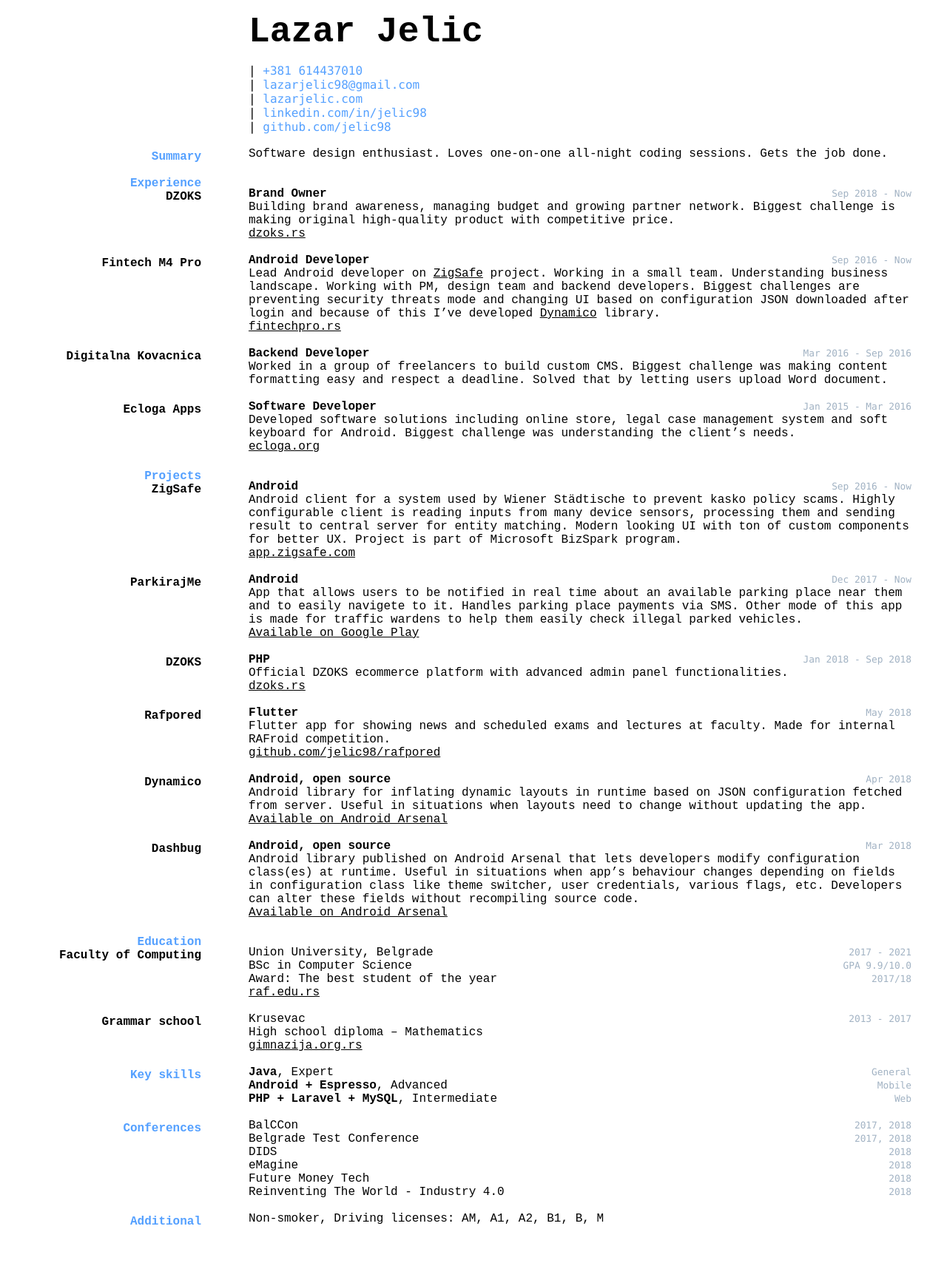
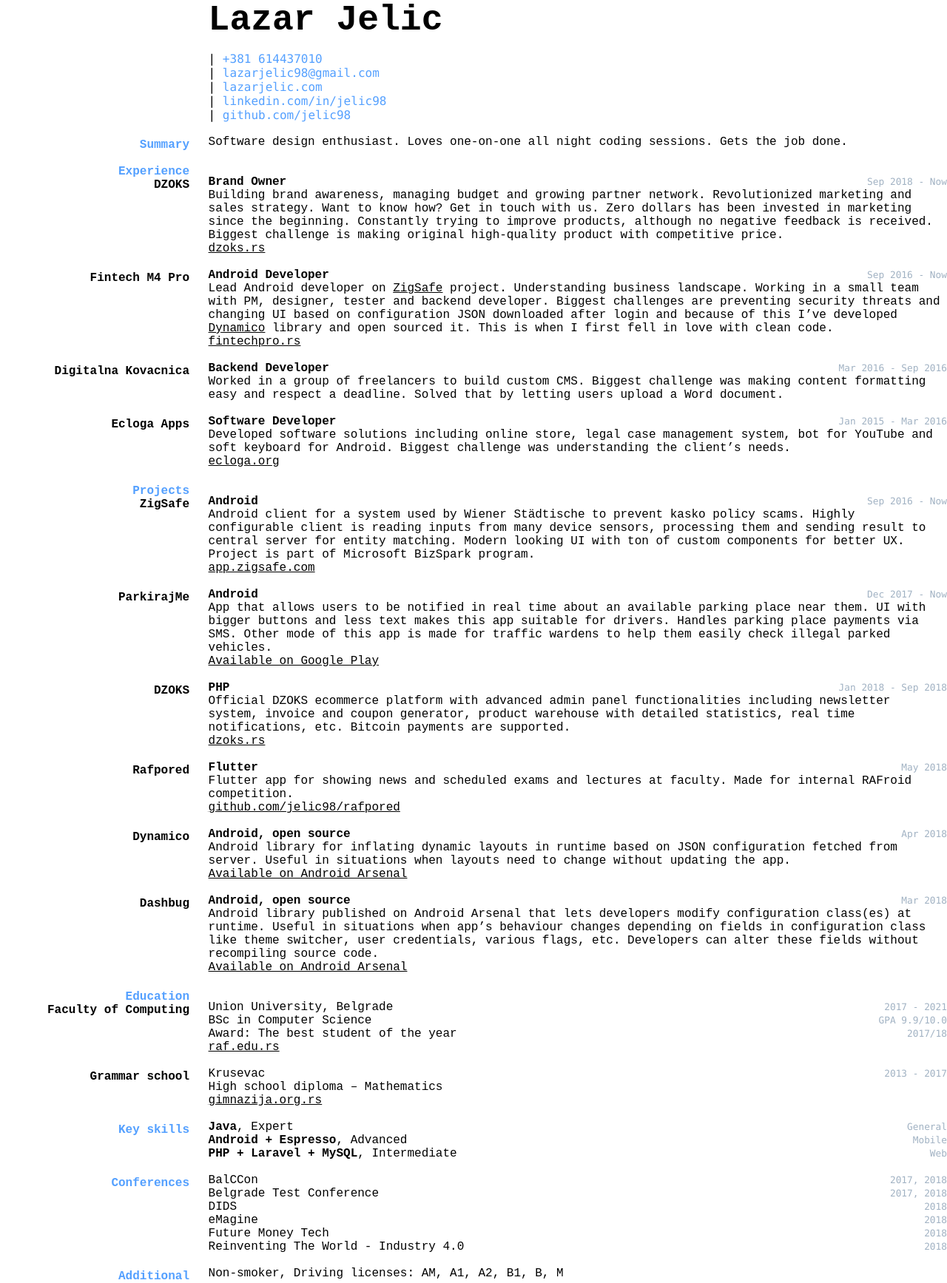
Before and after one commit to jelic98/cv, a Jekyll site: the page built from index.md, in a window 1280 px wide. Shown: the whole page at 74% size. Built offline with Jekyll 4.4.1, drawn with Linux system fonts in a browser that asks for light colours; our own code applies the rules of GitHub Pages for plain Markdown files; before the commit the page ends 1673 px from its top, so only the background shows below that.

```diff
--- a/index.md
+++ b/index.md
@@ -18,7 +18,7 @@ layout: cv
 </div>
 
 ## Summary
-Software design enthusiast. Loves one-on-one all-night coding sessions. Gets the job done.
+Software design enthusiast. Loves one-on-one all night coding sessions. Gets the job done.
 
 ## Experience
 
@@ -26,7 +26,7 @@ Software design enthusiast. Loves one-on-one all-night coding sessions. Gets the
 __Brand Owner__
 `Sep 2018 - Now`
 
-Building brand awareness, managing budget and growing partner network. Biggest challenge is making original high-quality product with competitive price.
+Building brand awareness, managing budget and growing partner network. Revolutionized marketing and sales strategy. Want to know how? Get in touch with us. Zero dollars has been invested in marketing since the beginning. Constantly trying to improve products, although no negative feedback is received. Biggest challenge is making original high-quality product with competitive price.
 
 [dzoks.rs](https://www.dzoks.rs)
 
@@ -34,7 +34,7 @@ Building brand awareness, managing budget and growing partner network. Biggest c
 __Android Developer__
 `Sep 2016 - Now`
 
-Lead Android developer on [ZigSafe](http://app.zigsafe.com) project. Working in a small team. Understanding business landscape. Working with PM, design team and backend developers. Biggest challenges are preventing security threats mode and changing UI based on configuration JSON downloaded after login and because of this I’ve developed [Dynamico](https://android-arsenal.com/details/1/6926) library.
+Lead Android developer on [ZigSafe](http://app.zigsafe.com) project. Understanding business landscape. Working in a small team with PM, designer, tester and backend developer. Biggest challenges are preventing security threats and changing UI based on configuration JSON downloaded after login and because of this I’ve developed [Dynamico](https://android-arsenal.com/details/1/6926) library and open sourced it. This is when I first fell in love with clean code.
 
 [fintechpro.rs](http://fintechpro.rs)
 
@@ -42,13 +42,13 @@ Lead Android developer on [ZigSafe](http://app.zigsafe.com) project. Working in
 __Backend Developer__
 `Mar 2016 - Sep 2016`
 
-Worked in a group of freelancers to build custom CMS. Biggest challenge was making content formatting easy and respect a deadline. Solved that by letting users upload Word document.
+Worked in a group of freelancers to build custom CMS. Biggest challenge was making content formatting easy and respect a deadline. Solved that by letting users upload a Word document.
 
 ### Ecloga Apps
 __Software Developer__
 `Jan 2015 - Mar 2016`
 
-Developed software solutions including online store, legal case management system and soft keyboard for Android. Biggest challenge was understanding the client’s needs.
+Developed software solutions including online store, legal case management system, bot for YouTube and soft keyboard for Android. Biggest challenge was understanding the client’s needs.
 
 [ecloga.org](https://www.ecloga.org)
 
@@ -66,7 +66,7 @@ Android client for a system used by Wiener Städtische to prevent kasko policy s
 __Android__
 `Dec 2017 - Now`
 
-App that allows users to be notified in real time about an available parking place near them and to easily navigete to it. Handles parking place payments via SMS. Other mode of this app is made for traffic wardens to help them easily check illegal parked vehicles.
+App that allows users to be notified in real time about an available parking place near them. UI with bigger buttons and less text makes this app suitable for drivers. Handles parking place payments via SMS. Other mode of this app is made for traffic wardens to help them easily check illegal parked vehicles.
 
 [Available on Google Play](https://play.google.com/store/apps/details?id=com.synvolt.parkirajme)
 
@@ -74,7 +74,7 @@ App that allows users to be notified in real time about an available parking pla
 __PHP__
 `Jan 2018 - Sep 2018`
 
-Official DZOKS ecommerce platform with advanced admin panel functionalities.
+Official DZOKS ecommerce platform with advanced admin panel functionalities including newsletter system, invoice and coupon generator, product warehouse with detailed statistics, real time notifications, etc. Bitcoin payments are supported.
 
 [dzoks.rs](https://www.dzoks.rs)
 
--- a/main.css
+++ b/main.css
@@ -3,8 +3,7 @@ html, body {
 }
 
 body {
-	font-family: Avenir, Verdana, sans-serif;
-	padding: 1em;
+	padding: 0;
 	margin: 0;
 }
 
@@ -18,7 +17,7 @@ h1 {
 	text-align: left;
 	font-size: 3em;
 	position: relative;
-	left: 25%;
+	left: 22%;
 }
 
 h2, h3 {
@@ -31,8 +30,8 @@ h2, h3 {
 
 p {
 	position: relative;
-	left: 25%;
-	width: 70%;
+	left: 22%;
+	width: 78%;
 }
 
 code {
@@ -52,7 +51,7 @@ a {
 	font-family: Monaco, Menlo, monospace, sans-serif;
 	margin-top: 1em;
 	position: relative;
-	left: 25%;
+	left: 22%;
 }
 
 #webaddress a {
```
Also changed, not shown: 1 other file.
